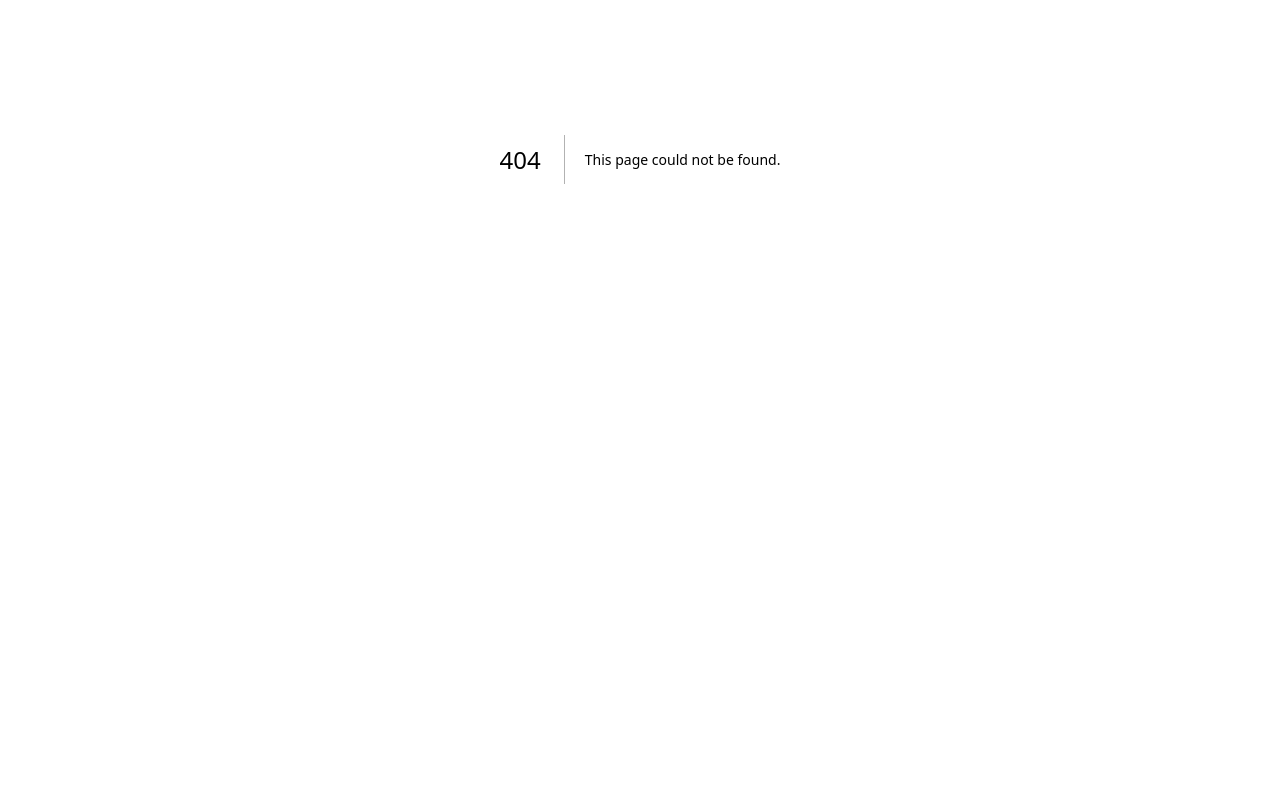
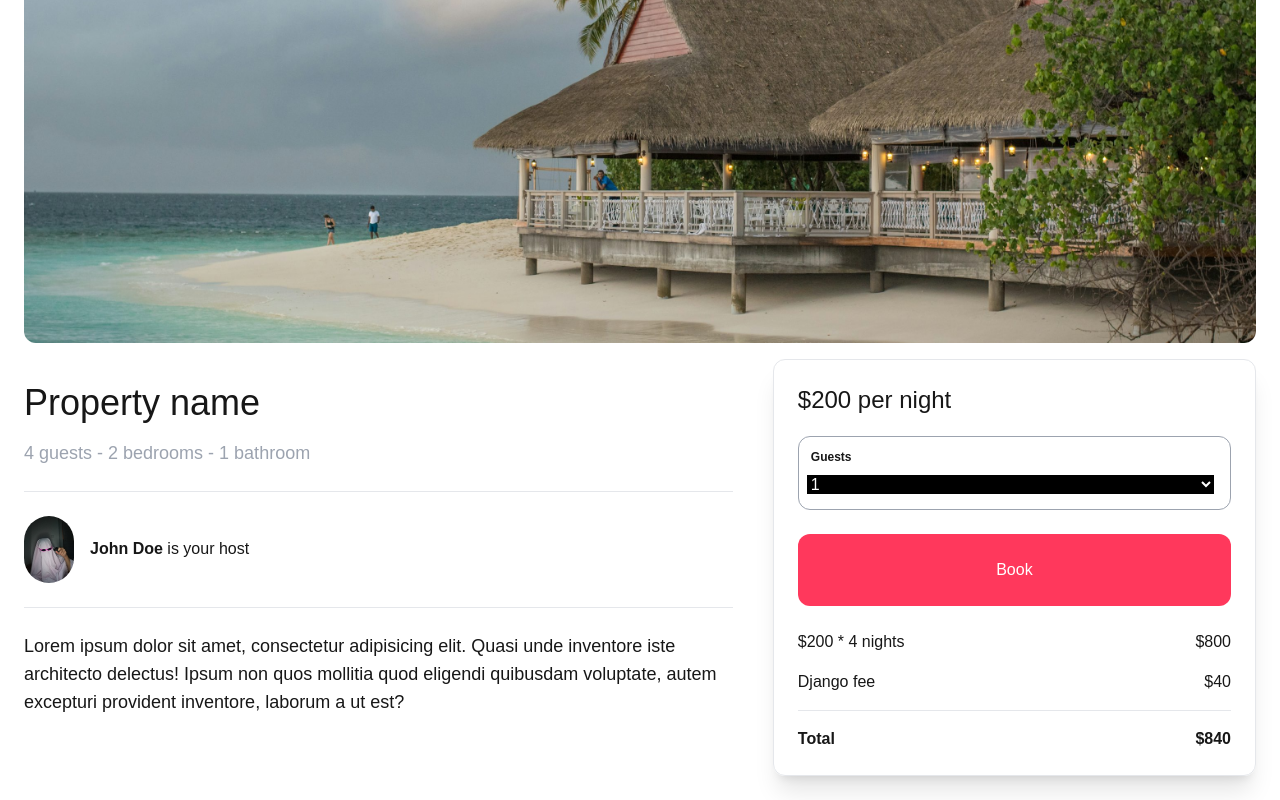
Before and after one commit to JesherI/Airbnb-frontend, a Next.js app: page /properties/1 in a window 1280 px wide. Before the commit this address had no page. Shown: the part 297-1097 px from the top of the page. Before the commit the page ends 856 px from the top, so only its background shows below. Built offline with nearby package versions, Linux system fonts and the light colour scheme.

Commit message:
04 version add Detail page for properties

```diff
--- /dev/null
+++ b/app/components/properties/ReservationSidebar.tsx
@@ -0,0 +1,33 @@
+const ReservationSidebar = () => {
+    return (
+        <aside className="p-6 col-span-2 rounded-xl border border-gary-300 shadow-xl">
+            <h2 className="mb-5 text-2xl">$200 per night</h2>
+            <div className="mb-6 p-3 border border-gray-400 rounded-xl">
+                <label className="mb-2 block font-bold text-xs ">Guests</label>
+                <select className="w-full  bg-black -ml-1 text-xm text-white">
+                    <option>1</option>
+                    <option>2</option>
+                    <option>3</option>
+                    <option>4</option>
+                    <option>5</option>
+                </select>
+            </div>
+            <div className="w-full mb-6 py-6 text-center text-white bg-airbnb hover:bg-airbnb-dark rounded-xl">Book</div>
+            <div className="mb-4 flex justify-between align-center">
+                <p>$200 * 4 nights</p>
+                <p>$800</p>
+            </div>
+            <div className="mb-4 flex justify-between align-center">
+                <p>Django fee</p>
+                <p>$40</p>
+            </div>
+            <hr />
+            <div className="mt-4 flex justify-between align-center font-bold">
+                <p>Total</p>
+                <p>$840</p>
+            </div>
+        </aside>
+    )
+}
+
+export default ReservationSidebar;
--- a/app/layout.tsx
+++ b/app/layout.tsx
@@ -27,7 +27,7 @@
     <html lang="en">
       <body className={`${geistSans.variable} ${geistMono.variable} antialiased`}>
         <Navbar />
-        <div className="pt-14">
+        <div className="pt-32">
           {children}
         </div>
       </body>
--- a/app/page.tsx
+++ b/app/page.tsx
@@ -4,12 +4,10 @@
 export default function Home() {
   return (
     <main className="max-w-[1500px] mx-auto px-6">
-      <br /><br /><br />
       <Categories />
       <div className="mt-4 grid grid-cols-1 md:grid-cols-3 lg:grid-cols-5 gap-6">
         <PropertyList />
       </div>
     </main>
-
   );
 }
--- /dev/null
+++ b/app/properties/[id]/page.tsx
@@ -0,0 +1,32 @@
+import Image from "next/image";
+import ReservationSidebar from "../../components/properties/ReservationSidebar";
+
+const PropertyDetailPage = () => {
+    return (
+        <main className="max-w-[1500px] mx-auto px-6 pb-6">
+            <div className="w-full h-[64vh] mb-4 overflow-hidden rounded-xl relative">
+                <Image fill src="/Beach-home.jpg" className="object-cover w-full h-full" alt="Beach house" />
+            </div>
+            <div className="mt-4 grid grid-cols-1 md:grid-cols-5 gap-4">
+                <div className="py-6 pr-6 col-span-3">
+                    <h1 className="mb-4 text-4xl">Property name</h1>
+                    <span className="mb-6 block text-lg text-gray-400">
+                        4 guests - 2 bedrooms - 1 bathroom
+                    </span>
+                    <hr />
+                    <div className="py-6 flex items-center space-x-4">
+                        <Image src="/profile.jpg" width={50} height={50} className="rounded-full" alt="The user name" />
+                        <p><strong>John Doe</strong> is your host</p>
+                    </div>
+                    <hr />
+                    <p className="mt-6 text-lg">
+                        Lorem ipsum dolor sit amet, consectetur adipisicing elit. Quasi unde inventore iste architecto delectus! Ipsum non quos mollitia quod eligendi quibusdam voluptate, autem excepturi provident inventore, laborum a ut est?
+                    </p>
+                </div>
+                <ReservationSidebar />
+            </div>
+        </main>
+    )
+}
+
+export default PropertyDetailPage;
```
Also changed, not shown: public/profile.jpg (added).
